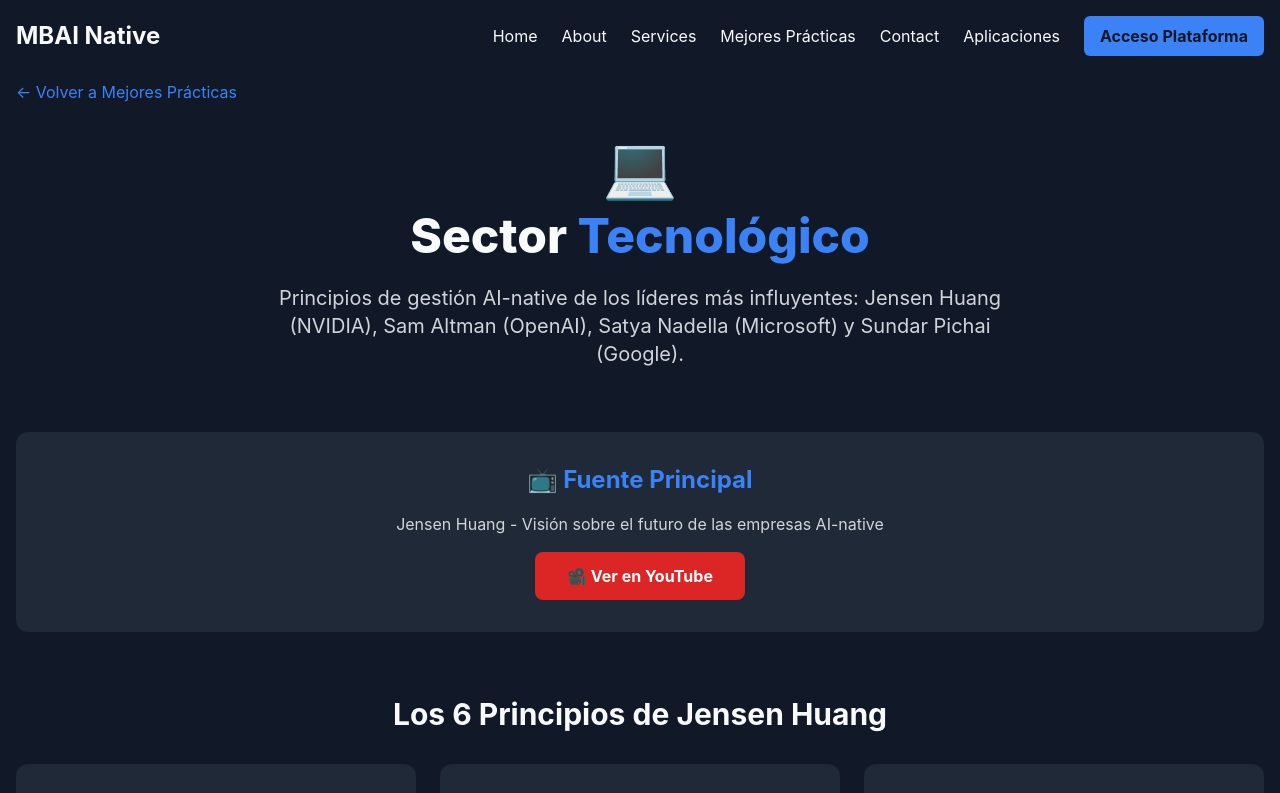
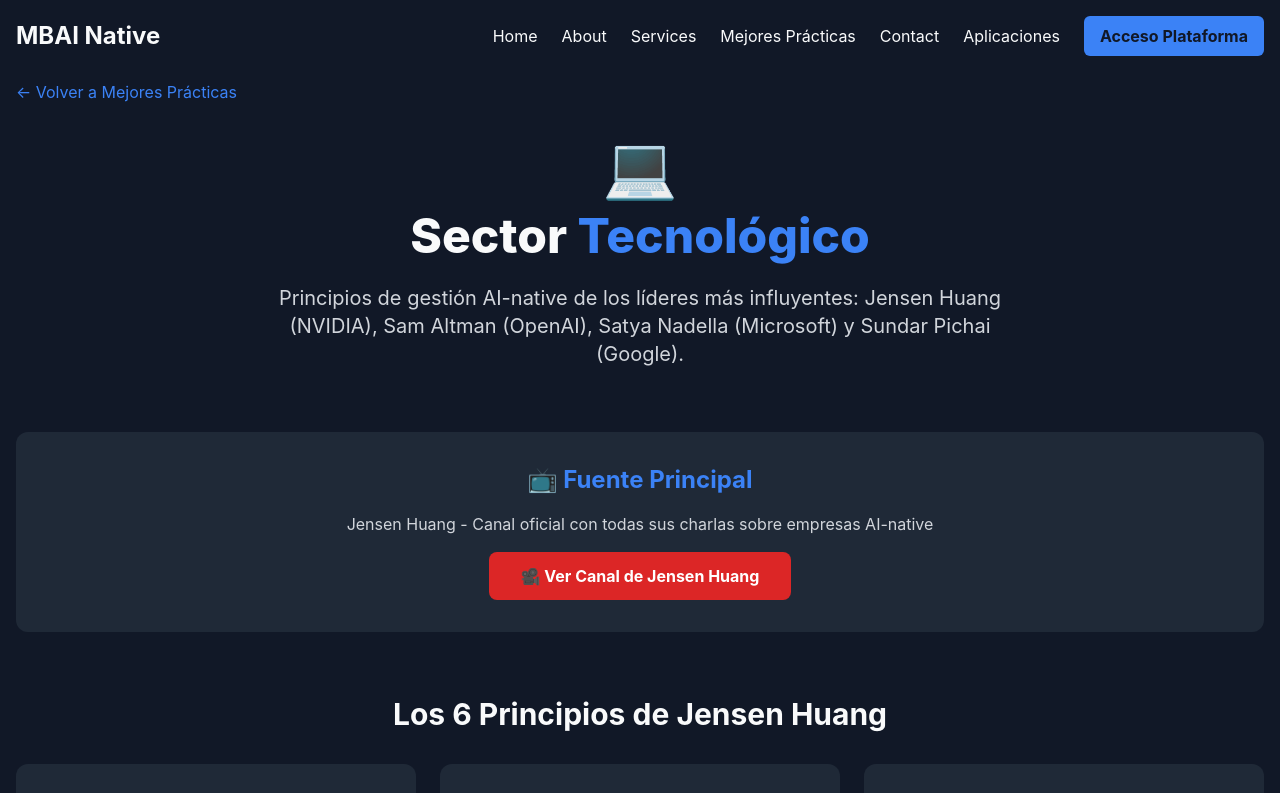
Before and after one commit to lbt00001-beep/mbainative-website, a Next.js app in the folder app/: page /mejores-practicas/tecnologia in a window 1280 px wide. Shown: the top 793 px of the page. Built offline with nearby package versions, Linux system fonts and the light colour scheme.

Commit message:
fix: cambiar enlace Jensen Huang al canal oficial

```diff
--- a/app/app/mejores-practicas/tecnologia/page.tsx
+++ b/app/app/mejores-practicas/tecnologia/page.tsx
@@ -104,15 +104,15 @@
                 <div className="mb-16 bg-[--dark-gray] rounded-xl p-8 text-center">
                     <h2 className="text-2xl font-bold text-[--accent] mb-4">📺 Fuente Principal</h2>
                     <p className="text-gray-300 mb-4">
-                        Jensen Huang - Visión sobre el futuro de las empresas AI-native
+                        Jensen Huang - Canal oficial con todas sus charlas sobre empresas AI-native
                     </p>
                     <a
-                        href="https://www.youtube.com/watch?v=dfnJFwcKiuI"
+                        href="https://www.youtube.com/@JensenNvidia"
                         target="_blank"
                         rel="noopener noreferrer"
                         className="bg-red-600 hover:bg-red-700 text-white font-bold py-3 px-8 rounded-lg inline-flex items-center gap-2 transition-colors"
                     >
-                        🎥 Ver en YouTube
+                        🎥 Ver Canal de Jensen Huang
                     </a>
                 </div>
 
```
Also changed, not shown: 1 other file (tests, documents, lock files or other folders).
